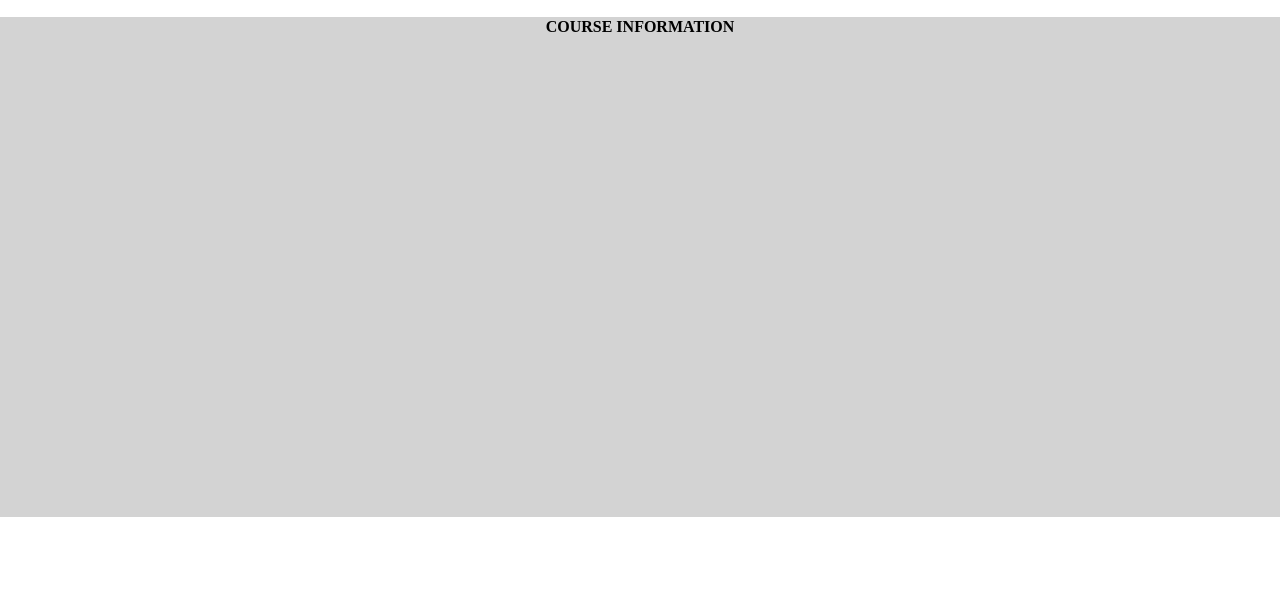
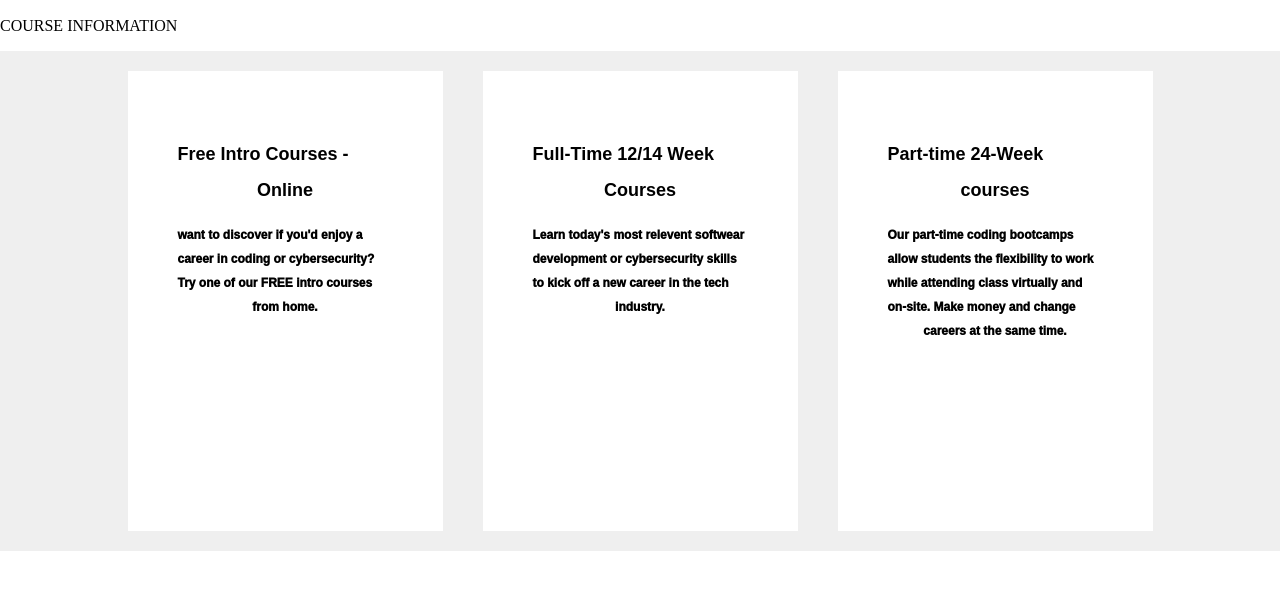
Before and after one commit to jomatt767/staticlayout, a plain HTML site: page index.html in a window 1280 px wide. Shown: the part 153-742 px from the top of the page. Drawn offline with Linux system fonts and the light colour scheme.

Commit message:
sad attempt

```diff
--- a/index.html
+++ b/index.html
@@ -1,11 +1,13 @@
 <!DOCTYPE html>
 <html lang="en-US">
+
 <head>
   <meta charset="UTF-8">
   <meta name="viewport" content="width=device-width, initial-scale=1.0">
-  <link rel="stylesheet" type="text/css" href="style.css"/>
+  <link rel="stylesheet" type="text/css" href="style.css" />
   <title>static layout</title>
 </head>
+
 <body>
   <nav class="navbar">
 
@@ -29,13 +31,21 @@
       type="video/mp4">
   </video>
 
-    <a
-    href="https://www.mycomputercareer.edu/locations/indianapolis-in/" target="_blank">learn more</a>
+  <a href="https://www.mycomputercareer.edu/locations/indianapolis-in/" target="_blank">learn more</a>
+  <div class="information"a></div><p>
+    COURSE INFORMATION
+  </p>
+
+  <section class="fwh-slide">
+
+    <div class="content">
+      <h1>Free Intro Courses - Online</h1>
+      <p>want to discover if you'd enjoy a career in coding or cybersecurity? Try one of our FREE intro courses from home.</p></div>
+    <div class= "content"><h1>Full-Time 12/14 Week Courses</h1><p>Learn today's most relevent softwear development or cybersecurity skills to kick off a new career in the tech industry.</p></div>
+
+    <div class="content"><h1>Part-time 24-Week courses</h1><p>Our part-time coding bootcamps allow students the flexibility to work while attending class virtually and on-site. Make money and change careers at the same time.</p></div>
 
 
-  <section class="fwh-slide"><p>
-    COURSE INFORMATION
-  </p>
 
   </section>
 
--- a/style.css
+++ b/style.css
@@ -32,6 +32,7 @@ a {
   }
 
   .dropdown .dropbtn {
+    margin: 0;
     font-size: 16px;
     border: none;
     outline: none;
@@ -39,7 +40,7 @@ a {
     padding: 14px 16px;
     background-color: inherit;
     font: inherit;
-    margin: 0;
+
   }
 
   .navbar a:hover,
@@ -68,6 +69,7 @@ a {
   }
 
   .section{
+    margin:0;
     display: block;
     position: absolute;
     background-color: black;
@@ -75,6 +77,7 @@ a {
 
   }
 .section{
+  margin: 0;
   background-color: grey;
 }
 
@@ -86,6 +89,7 @@ a {
     justify-content: center;
   }
 .section{
+  margin:0;
   display:block;
   height: 200px;
   width: 100%;
@@ -93,13 +97,41 @@ a {
 }
 
 .fwh-slide{
+  align-content: center;
+  display: flex;
   margin: 0;
-  background-color:lightgrey;
-  box-sizing: border-box;
+  background-color:#efefef;
+  box-sizing: content-box;
   height:500px;
   text-decoration-color: rgb(7, 7, 233);
-  font-weight: 700;
-  font-family: overpass;
-  line-height: 1.2;
+  text-size-adjust: 50px;
+  font-weight: 1000;
+  font-family: sans-serif;
+  line-height: 2;
   text-align-last: center;
-  }
+  flex-direction: row;
+  justify-content: center;
+}
+
+.content{
+
+  margin: 0;
+  background-color:#fff;
+  font-size: 12px;
+ text-size-adjust:auto;
+ text-rendering: auto;
+ text-overflow: inherit
+  height: 215px;
+  width: 215px;
+  padding: 50px;
+  margin: 20px;
+
+}
+.p{
+  margin:0;
+  font-size: 30px;
+  flex-direction: row;
+  justify-content: center;
+  background-color: rgb(248, 245, 245);
+  text-align: center;
+}
```
Also changed, not shown: video series/02_populating&Referring.js (added, +29 -0 lines). Lines whose indentation alone changed are shown as unchanged.
